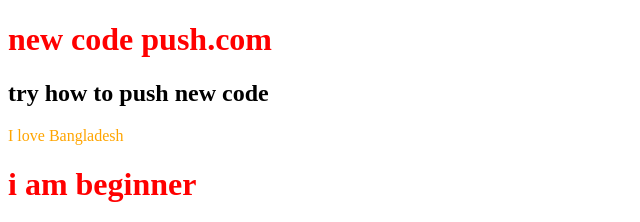
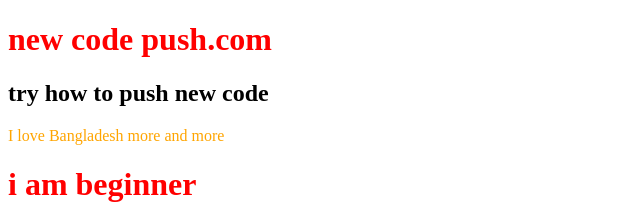
Before and after one commit to munnarashed/my-second-repo, a plain HTML site: page index.html in a window 1280 px wide. Shown: the top 222 px of the page, 0-640 px from the left. Drawn offline with Linux system fonts and the light colour scheme.

Commit message:
new commend

```diff
--- a/index.html
+++ b/index.html
@@ -10,7 +10,7 @@
 <body>
     <h1>new code push.com</h1>
     <h2> try how to push new code</h2>
-    <p>I love Bangladesh</p>
+    <p>I love Bangladesh more and more</p>
     <h1> i am beginner</h1>
     <P>i am from lakshmipur</P>
     <img src="images/mosque.jpg" alt="">
```
